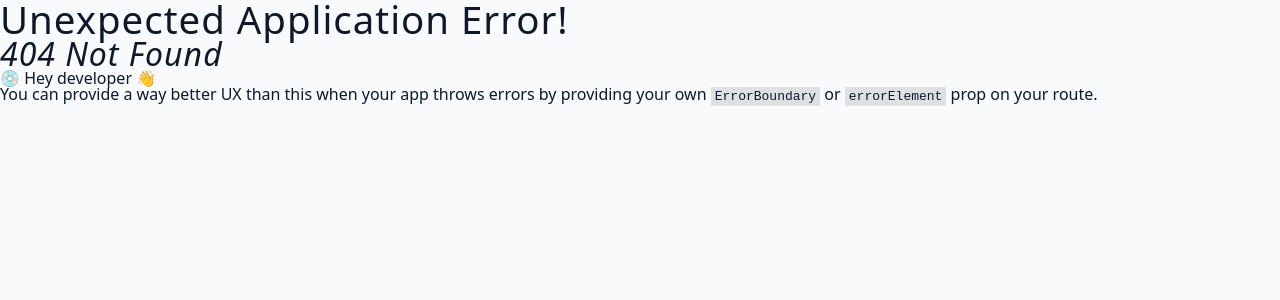
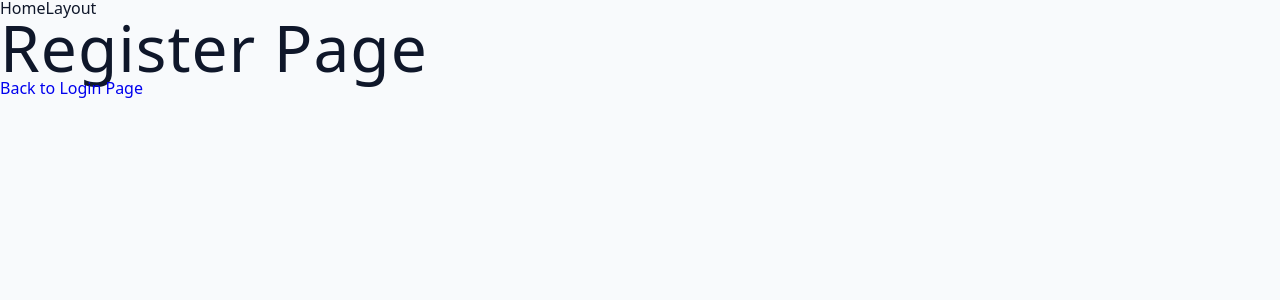
Before and after one commit to Mridul-1005/Project-350, a React (Vite) app in the folder client/: page /register in a window 1280 px wide. Before the commit this address had no page. Shown: the top 300 px of the page. Built offline with nearby package versions, Linux system fonts and the light colour scheme.

Commit message:
nested routes

```diff
--- a/client/src/App.jsx
+++ b/client/src/App.jsx
@@ -1,22 +1,33 @@
 import {createBrowserRouter, RouterProvider} from 'react-router-dom'
 
-import HomeLayout from './pages/HomeLayout';
+import {
+  HomeLayout,Landing,Register,Login,DashboardLayout,Error,
+} from './pages'
 
  const router = createBrowserRouter([
   {
     path: '/',
     element: <HomeLayout />,
+    children: [
+      {
+        index: true,
+        element: <Landing />,
       },
       {
-      path: '/about',
-      element: (
-        <div>
-          <h1>About Page</h1>
-        </div>
-      ),
+        path: 'register',
+        element: <Register />,
       },
-
- ])
+      {
+        path: 'login',
+        element: <Login />,
+      },
+      {
+        path: 'dashboard',
+        element: <DashboardLayout />,
+      },
+    ],
+  },
+]);
 
 const App = () => {
   return <RouterProvider router={router} />;
--- a/client/src/pages/HomeLayout.jsx
+++ b/client/src/pages/HomeLayout.jsx
@@ -1,7 +1,11 @@
-import React from 'react'
+import { Outlet } from 'react-router-dom';
 
 const HomeLayout = () => {
-  return <h1>HomeLayout</h1>
-}
-
-export default HomeLayout
+  return (
+    <div>
+        <nav>HomeLayout</nav>
+        <Outlet />
+    </div>
+  );
+};
+export default HomeLayout;
--- a/client/src/pages/Login.jsx
+++ b/client/src/pages/Login.jsx
@@ -1,7 +1,13 @@
 import React from 'react'
+import { Link } from 'react-router-dom';
 
 const Login = () => {
-  return <h1>Login Page</h1>
+  return (
+     <div>
+        <h1>Login Page</h1>
+        <Link to='/register'>Back to Register Page</Link>
+     </div>
+  );
 }
 
 export default Login
--- a/client/src/pages/Register.jsx
+++ b/client/src/pages/Register.jsx
@@ -1,7 +1,12 @@
 import React from 'react'
+import { Link } from 'react-router-dom'
 
 const Register = () => {
-  return <h1>Register Page</h1>
+  return (<div>
+    <h1>Register Page</h1>
+    <Link to='/login'>Back to Login Page</Link>
+  </div>
+  );
 }
 
 export default Register
```
Also changed, not shown: client/src/pages/index.js (+12 -0 lines). Lines whose indentation alone changed are shown as unchanged.
